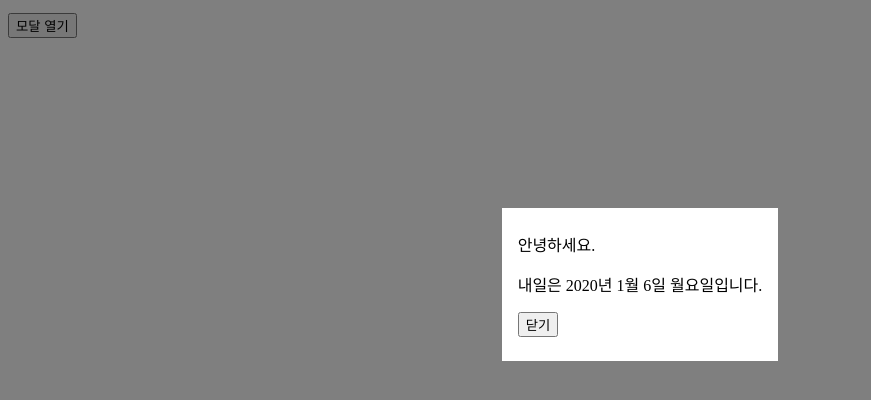
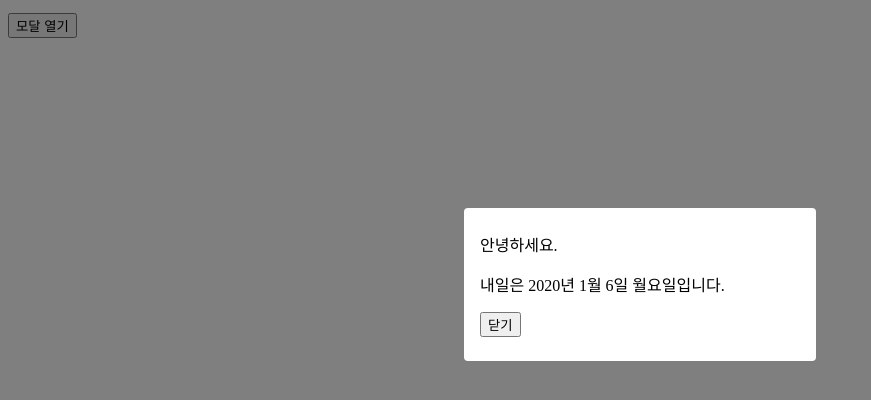
Before and after one commit to seedevk8s/JS2, a plain HTML site: page index.html in a window 1280 px wide. Shown: the part 116-516 px from the top of the page, without its empty margins (0-871 px from the left). Drawn offline with Linux system fonts and the light colour scheme.

Commit message:
modal 부분 css 추가 <--속성 2개 더 추가

```diff
--- a/styles.css
+++ b/styles.css
@@ -17,4 +17,6 @@ body {
 .modal {
     background: white;
     padding: 24px 16px;
+    border-radius: 4px;
+    width: 320px;
 }
```
